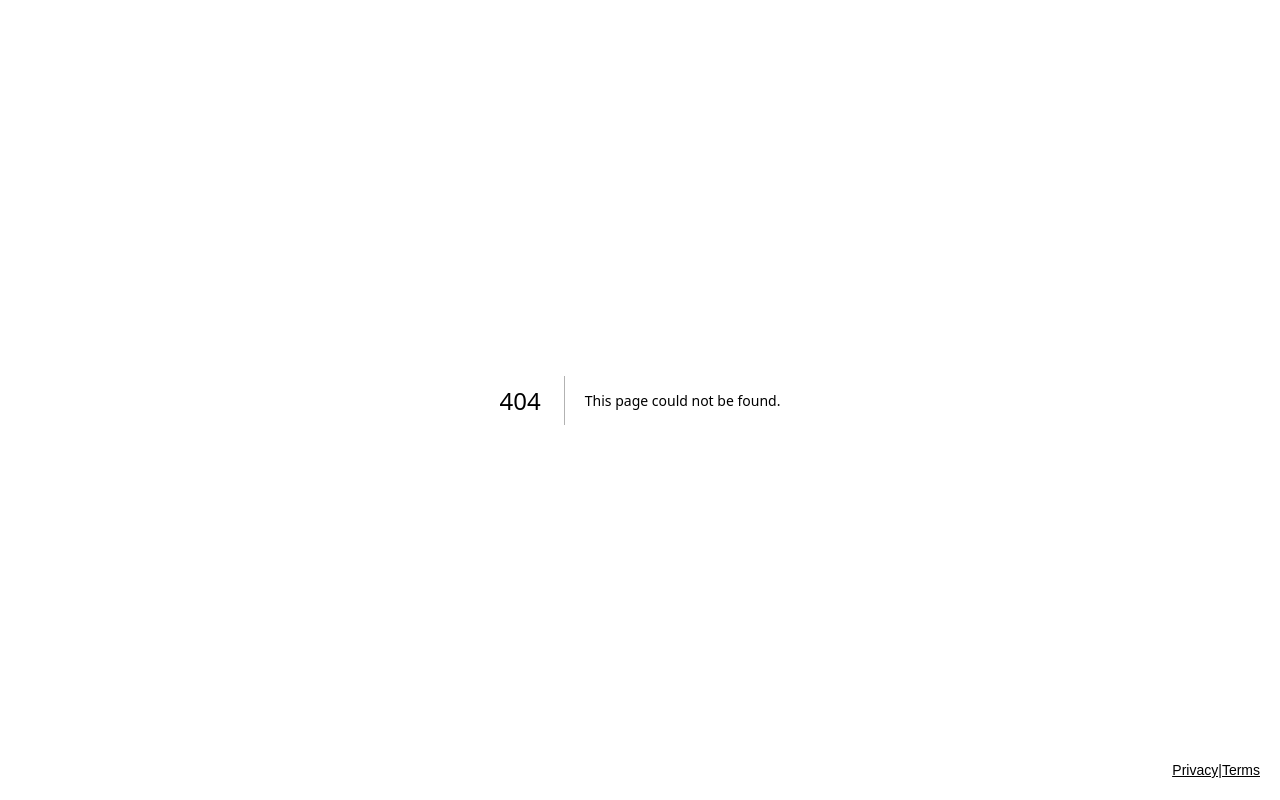
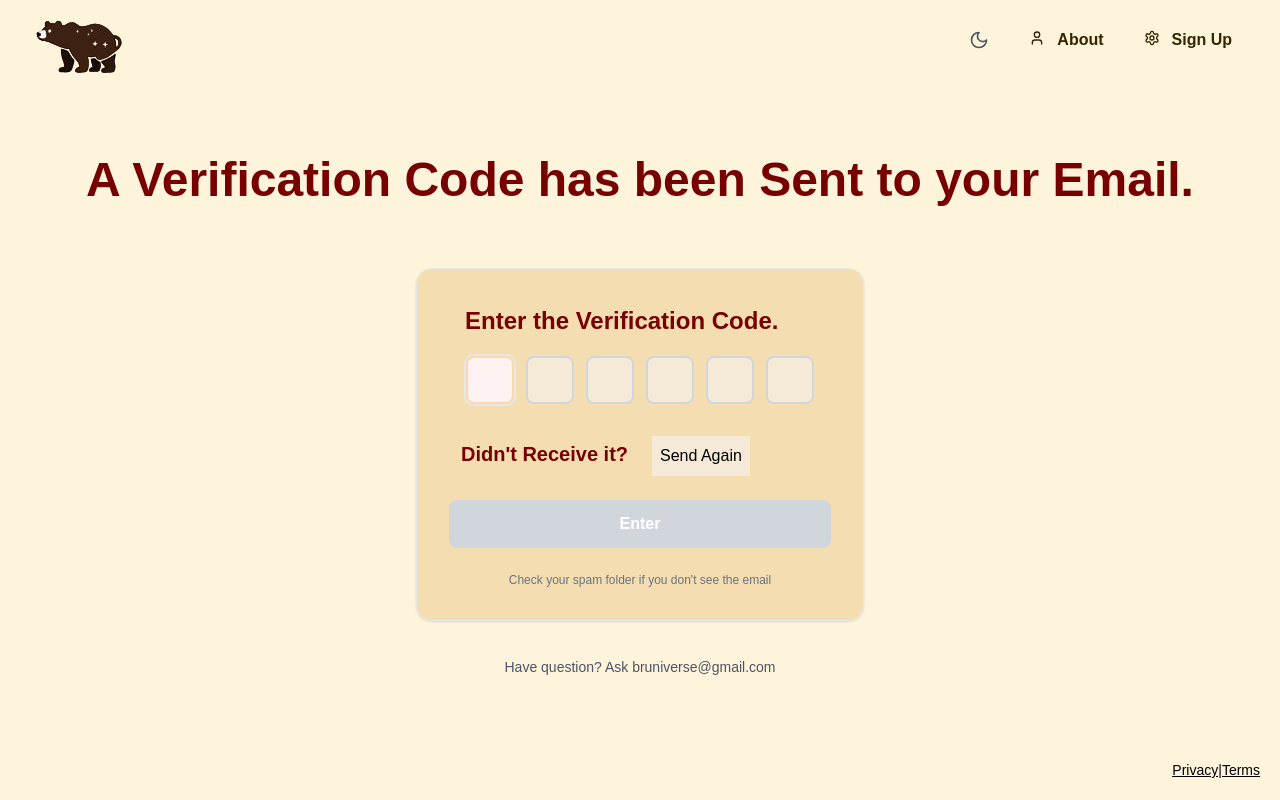
Before and after one commit to efodev/bruniverse, a Next.js app in the folder bruniverse/: page /verify_email in a window 1280 px wide. Before the commit this address had no page. Built offline with nearby package versions, Linux system fonts and the light colour scheme.

Commit message:
added email verification page"

```diff
--- /dev/null
+++ b/bruniverse/app/(auth)/verify_email/page.tsx
@@ -0,0 +1,19 @@
+/// app/(auth)/verify_email/page.tsx
+"use client";
+
+import EmailVerification from "@/app/ui/auth/email_verification";
+
+export default function EmailVerificationPage() {
+
+    return (
+        <>
+            <EmailVerification
+                title="A Verification Code has been Sent to your Email."
+                subtitle="Enter the Verification Code."
+                className=""
+                onVerify={() => { }}
+                onResendCode={() => { }}
+            />
+        </>
+);
+}
--- /dev/null
+++ b/bruniverse/app/ui/auth/email_verification.tsx
@@ -0,0 +1,185 @@
+import React, { useState, useRef, useEffect } from "react";
+import { EmailVerificationProps } from "@/app/ui/definitions";
+
+export default function EmailVerification({
+	title,
+	subtitle,
+	className = "",
+	onVerify,
+	onResendCode,
+	isLoading = false,
+	isResending = false,
+}: EmailVerificationProps) {
+	const [code, setCode] = useState<string[]>(Array(6).fill(""));
+	const [isComplete, setIsComplete] = useState(false);
+	const inputRefs = useRef<(HTMLInputElement | null)[]>([]);
+
+	// Handle input change
+	const handleInputChange = (index: number, value: string) => {
+		// Only allow single digit
+		if (value.length > 1) return;
+
+		// Only allow numbers
+		if (value && !/^\d$/.test(value)) return;
+
+		const newCode = [...code];
+		newCode[index] = value;
+
+		setCode(newCode);
+
+		// Auto-focus next input
+		if (value && index < 5) {
+			inputRefs.current[index + 1]?.focus();
+		}
+
+		// Check if code is complete
+		const isCodeComplete = newCode.every((digit) => digit !== "");
+		setIsComplete(isCodeComplete);
+	};
+
+	// Handle backspace
+	const handleKeyDown = (index: number, e: React.KeyboardEvent) => {
+		if (e.key === "Backspace" && !code[index] && index > 0) {
+			inputRefs.current[index - 1]?.focus();
+		}
+	};
+
+	// Handle paste
+	const handlePaste = (e: React.ClipboardEvent) => {
+		e.preventDefault();
+		const pastedData = e.clipboardData.getData("text").slice(0, 6);
+
+		if (!/^\d+$/.test(pastedData)) return;
+
+		const newCode = Array(6).fill("");
+		for (let i = 0; i < pastedData.length && i < 6; i++) {
+			newCode[i] = pastedData[i];
+		}
+
+		setCode(newCode);
+		setIsComplete(newCode.every((digit) => digit !== ""));
+
+		// Focus the next empty input or last input
+		const nextEmptyIndex = newCode.findIndex((digit) => digit === "");
+		const focusIndex =
+			nextEmptyIndex === -1 ? 5 : Math.min(nextEmptyIndex, 5);
+		inputRefs.current[focusIndex]?.focus();
+	};
+
+	// Handle verify button click
+	const handleVerify = () => {
+		if (isComplete && onVerify) {
+			onVerify(code.join(""));
+		}
+	};
+
+	// Handle resend code
+	const handleResendCode = () => {
+		if (onResendCode) {
+			onResendCode();
+		}
+	};
+
+	// Focus first input on mount
+	useEffect(() => {
+		inputRefs.current[0]?.focus();
+	}, []);
+
+	return (
+		<div className={`overflow-hidden flex items-center justify-center p-4 ${className}`}>
+			<div className="w-full">
+				{/* Header */}
+				<div className="text-center mb-8">
+					<h1 className="text-5xl font-bold text-[#770000] mt-12 mb-16">
+						{title}
+					</h1>
+				</div>
+
+				{/* Verification Container */}
+				<div className="bg-[#CC810033] rounded-2xl shadow-sm border border-gray-200 p-8 max-w-md m-auto">
+					<p className="text-[#770000] text-2xl leading-relaxed mb-4 ml-4 font-bold">
+						{subtitle}
+					</p>
+					{/* Code Input Boxes */}
+					<div className="flex justify-center gap-3 mb-8">
+						{code.map((digit, index) => (
+							<input
+								key={index}
+								ref={(el) => {
+									inputRefs.current[index] = el;
+								}}
+								type="text"
+								inputMode="numeric"
+								maxLength={1}
+								value={digit}
+								onChange={(e) =>
+									handleInputChange(index, e.target.value)
+								}
+								onKeyDown={(e) => handleKeyDown(index, e)}
+								onPaste={handlePaste}
+								className={`
+                  w-12 h-12 text-center text-xl font-semibold
+                  border-2 rounded-lg outline-none transition-all duration-200
+                  ${
+						digit
+							? "border-red-900 bg-orange-50 text-red-900"
+							: "border-gray-300 bg-[#F5F5F591] text-gray-900"
+					}
+                  focus:border-orange-200 focus:bg-red-50 focus:ring-2 focus:ring-gray-200
+                  hover:border-gray-400
+                `}
+								disabled={isLoading}
+							/>
+						))}
+					</div>
+
+					{/* Resend Code Section */}
+					<div className="text-left mb-6">
+						<span className="text-[#770000] text-xl font-bold m-3">
+							Didn't Receive it?
+						</span>
+						<button
+							onClick={handleResendCode}
+							disabled={isResending}
+							className="text-black-50 hover:text-[#550000] text-md font-medium
+                             transition-colors duration-200 bg-[#F5F5F591] p-2 ml-3
+                            disabled:text-gray-400 disabled:no-underline disabled:cursor-not-allowed"
+						>
+							{isResending ? "Sending..." : "Send Again"}
+						</button>
+					</div>
+
+					{/* Verify Button */}
+					<button
+						onClick={handleVerify}
+						disabled={!isComplete || isLoading}
+						className={`
+              w-full py-3 rounded-lg font-semibold text-white transition-all duration-200
+              ${
+					isComplete && !isLoading
+						? "bg-red-900 hover:bg-[#770010] active:bg-blue-800 shadow-sm hover:shadow-md"
+						: "bg-gray-300 cursor-not-allowed"
+				}
+            `}
+					>
+						{isLoading ? (
+							<div className="flex items-center justify-center gap-2">
+								<div className="w-4 h-4 border-2 border-white border-t-transparent rounded-full animate-spin"></div>
+								Verifying...
+							</div>
+						) : (
+							"Enter"
+						)}
+					</button>
+
+					{/* Footer */}
+					<div className="text-center mt-6">
+						<p className="text-xs text-gray-500">
+							Check your spam folder if you don't see the email
+						</p>
+					</div>
+				</div>
+			</div>
+		</div>
+	);
+}
```
Also changed, not shown: bruniverse/app/ui/definitions.ts (+17 -0 lines).
